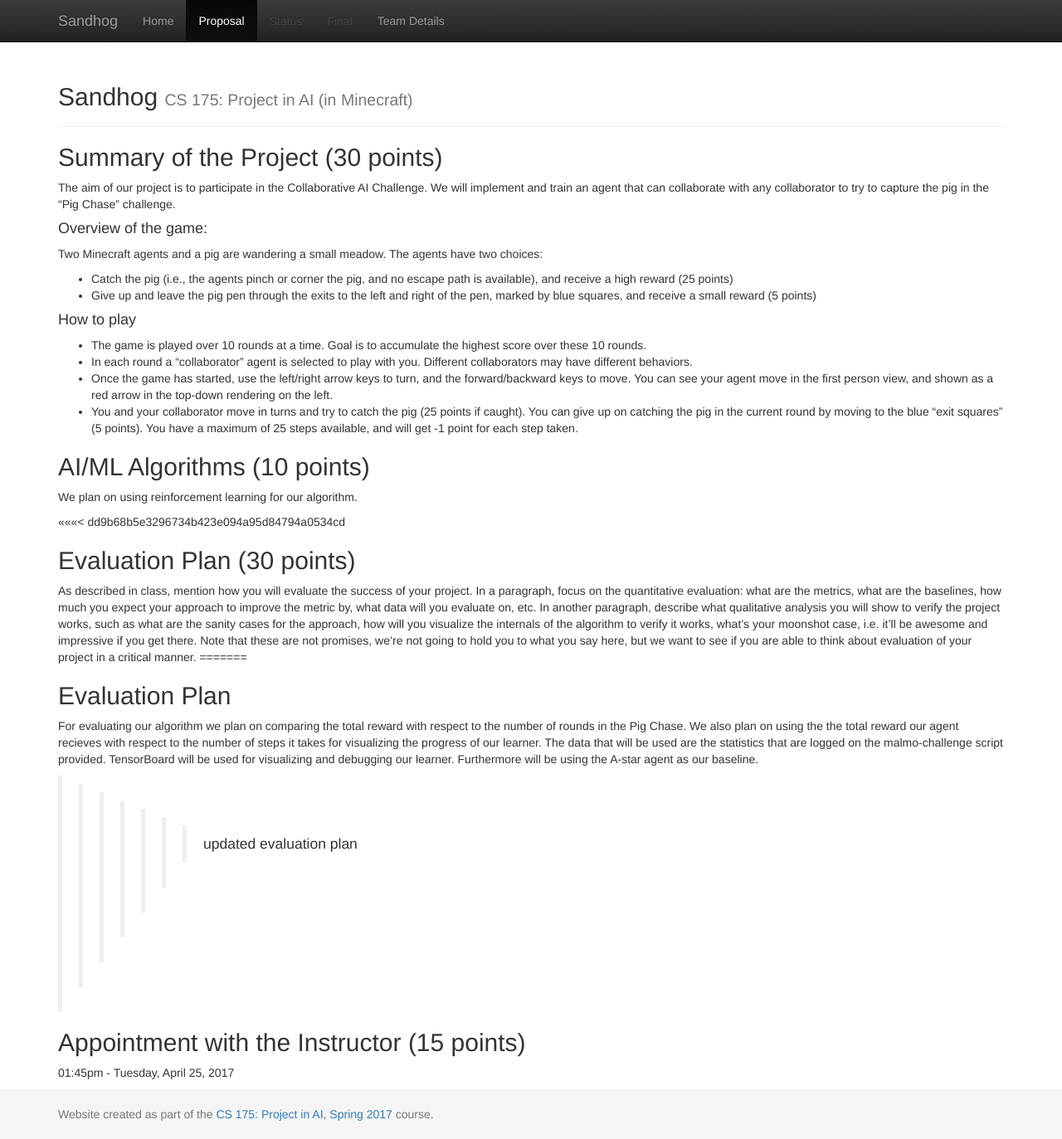
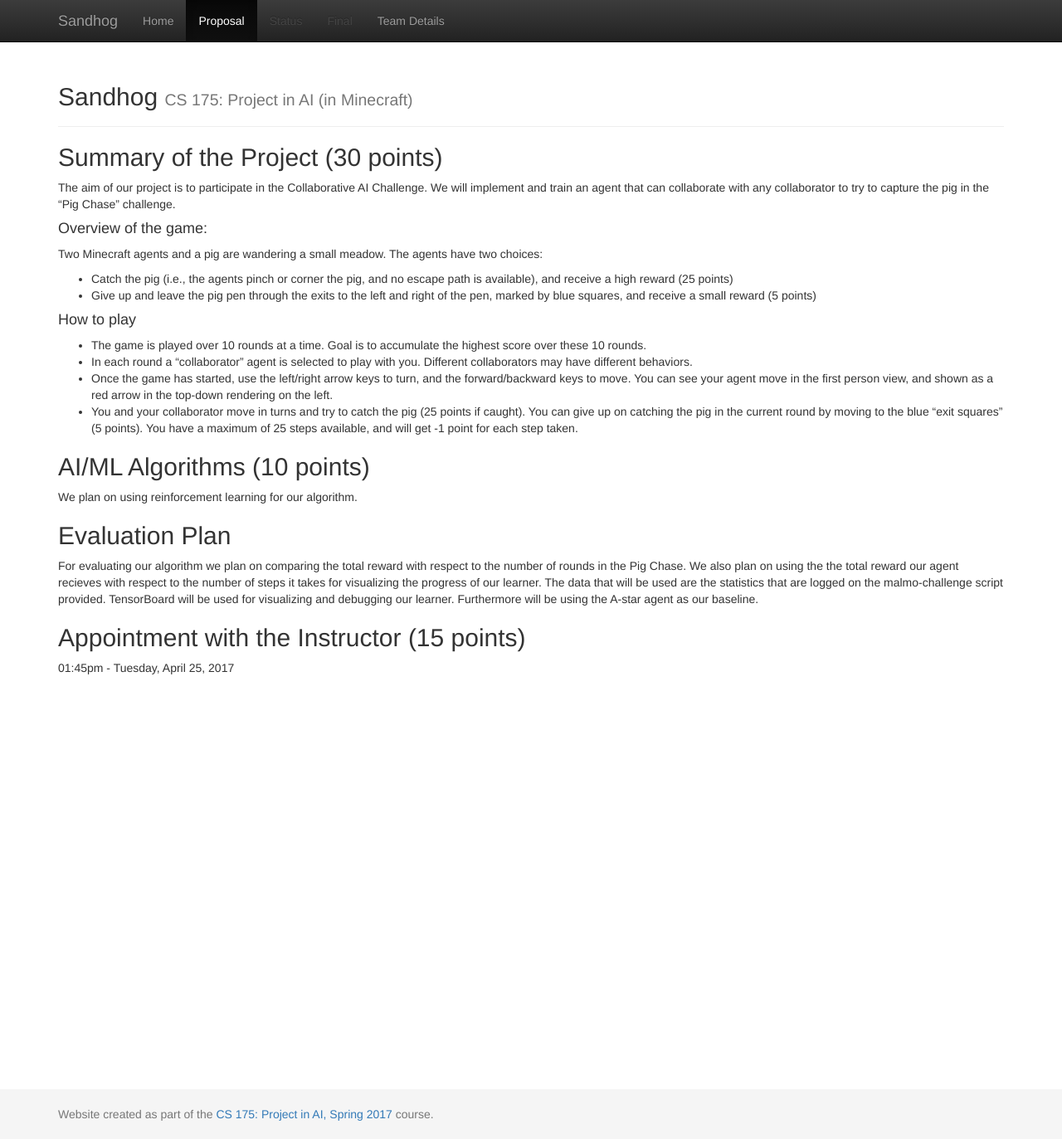
Before and after one commit to hfloresr/Sandhog, a Jekyll site: the page built from docs/proposal.md, in a window 1280 px wide and 1373 px high. Shown: the whole window at 83% size. Built offline with Jekyll 4.4.1, drawn with Linux system fonts in a browser that asks for light colours.

Commit message:
Update proposal.md

```diff
--- a/docs/proposal.md
+++ b/docs/proposal.md
@@ -20,20 +20,9 @@ Two Minecraft agents and a pig are wandering a small meadow. The agents have two
 ## AI/ML Algorithms (10 points)
 We plan on using reinforcement learning for our algorithm.
 
-<<<<<<< dd9b68b5e3296734b423e094a95d84794a0534cd
-## Evaluation Plan (30 points)
-As described in class, mention how you will evaluate the success of your project. In a paragraph, focus on the
-quantitative evaluation: what are the metrics, what are the baselines, how much you expect your approach to
-improve the metric by, what data will you evaluate on, etc. In another paragraph, describe what qualitative analysis
-you will show to verify the project works, such as what are the sanity cases for the approach, how will you visualize
-the internals of the algorithm to verify it works, what’s your moonshot case, i.e. it’ll be awesome and impressive if
-you get there. Note that these are not promises, we’re not going to hold you to what you say here, but we want to
-see if you are able to think about evaluation of your project in a critical manner.
-=======
 ## Evaluation Plan
 For evaluating our algorithm we plan on comparing the total reward with respect to the number of rounds in the Pig Chase. We also plan on using the the total reward our agent recieves with respect to the number of steps it takes for visualizing the progress of our learner. The data that will be used are the statistics that are logged on the malmo-challenge script provided. TensorBoard will be used for visualizing and debugging our learner. Furthermore will be using the A-star agent as our baseline.
 
->>>>>>> updated evaluation plan
 
 ## Appointment with the Instructor (15 points)
 01:45pm - Tuesday, April 25, 2017
```
